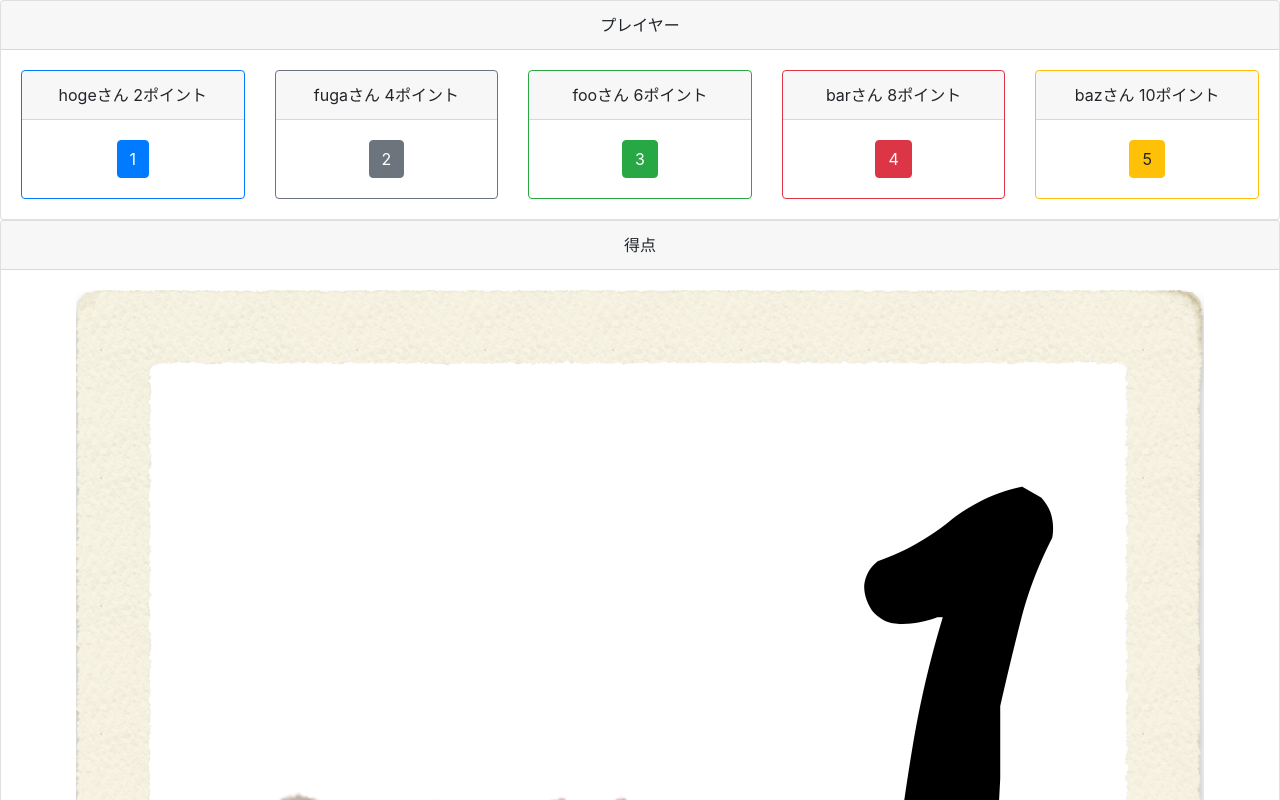
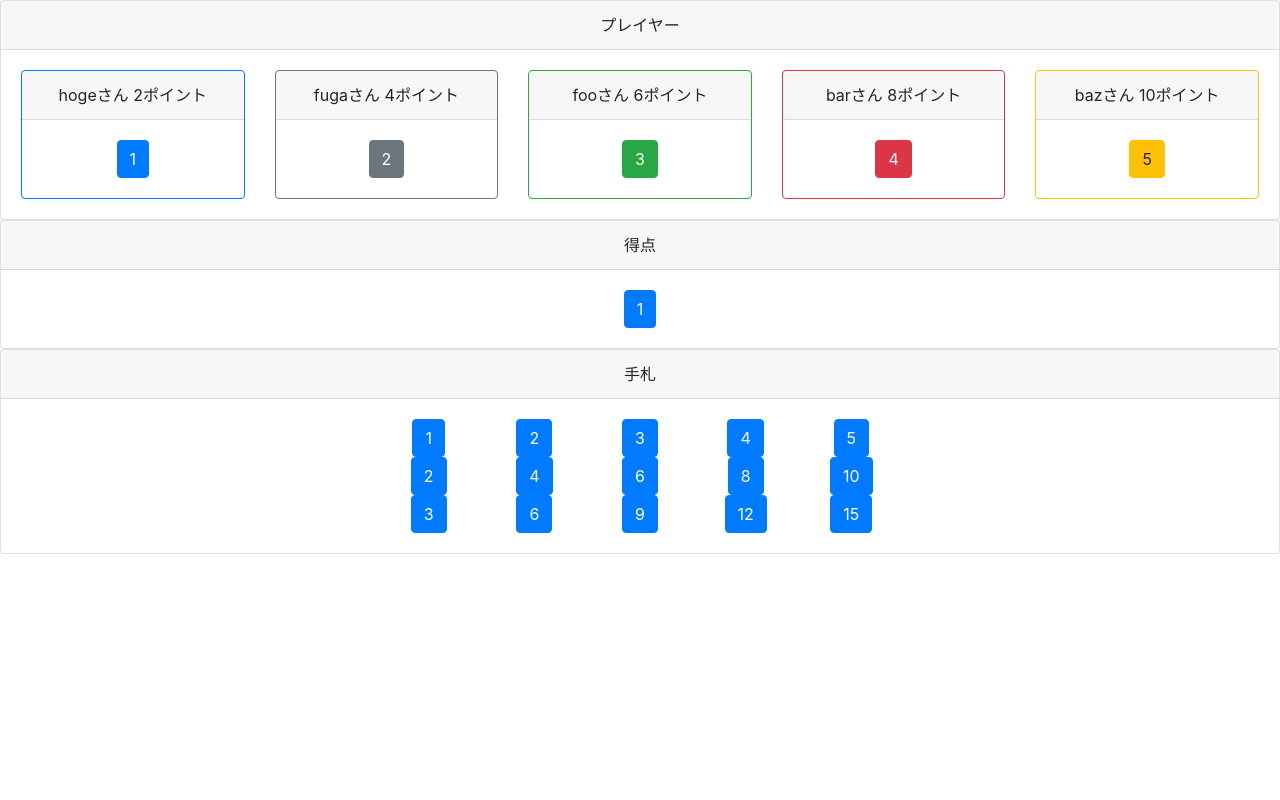
Before and after one commit to mtsml/hagetaka, a React (Create React App) app: page / in a window 1280 px wide. Shown: the top 800 px of the page. Built offline with nearby package versions, Linux system fonts and the light colour scheme; no server answers.

Commit message:
[Add] server追加

```diff
--- a/src/component/App.js
+++ b/src/component/App.js
@@ -1,30 +1,19 @@
 import React from 'react';
-import './../css/App.css';
+import io from "socket.io-client";
+import { Row } from 'react-bootstrap'
 import ButtonArea from './ButtonArea.js'
 import Contents from './Contents.js'
+import Player from './Player.js'
 import Point from './Point.js'
-import Player from './Player.js'
-import { Row } from 'react-bootstrap'
-import io from "socket.io-client";
+import './../css/App.css';
 
 class App extends React.Component {
   constructor(props) {
     super(props)
-
     this.socket = io('localhost:8080');
 
-    this.sendMessage = ev => {
-      ev.preventDefault();
-      console.log('send message')
-      this.socket.emit('SEND_MESSAGE', {
-      });
-    }
-
-    this.socket.on('RECEIVE_MESSAGE', function(data){
-      console.log('receive')
-    })
-
     this.state = {
+      point: 1,
       players: [
         {name: "hoge", hand: 1, point: 2, color: 'primary'},
         {name: "fuga", hand: 2, point: 4, color: 'secondary'},
@@ -33,6 +22,23 @@ class App extends React.Component {
         {name: "baz", hand: 5, point: 10, color: 'warning'}
       ]
     }
+  }
+
+  componentDidMount() {
+    this.socket.on('RECEIVE_MESSAGE', function(data){
+      console.log('receive')
+    })
+    this.socket.on('UPDATE_COUNT', (data) => {
+      console.log('update')
+      console.log(data)
+      this.setState({point: data})
+    })
+  }
+
+  sendMessage() {
+    console.log('send message')
+    this.socket.emit('SEND_MESSAGE', {
+    });
   }
 
   render() {
@@ -53,7 +59,7 @@ class App extends React.Component {
           </Row>
         </Contents>
         <Contents title='得点'>
-          <Point point='15' />
+          <Point point={this.state.point} socket={this.socket}/>
         </Contents>
         <Contents title='手札'>
           <ButtonArea onClick={(msg) => this.sendMessage(msg)}/>
--- a/src/component/Point.js
+++ b/src/component/Point.js
@@ -1,10 +1,18 @@
 import React from 'react'
 import { Image } from 'react-bootstrap'
+import { Button } from 'react-bootstrap'
 
 const Point = (props) => {
+    const socket = props.socket
     const png = require('./../image/1.png')
+    const countUp = () => {
+        socket.emit('COUNT_UP', {
+        });
+    }
+
     return (
-        <Image src={png} />
+        // <Image src={png} />
+    <Button onClick={() => countUp()}>{props.point}</Button>
     )
 }
 
```
Also changed, not shown: 1 other file (tests, documents, lock files or other folders).
